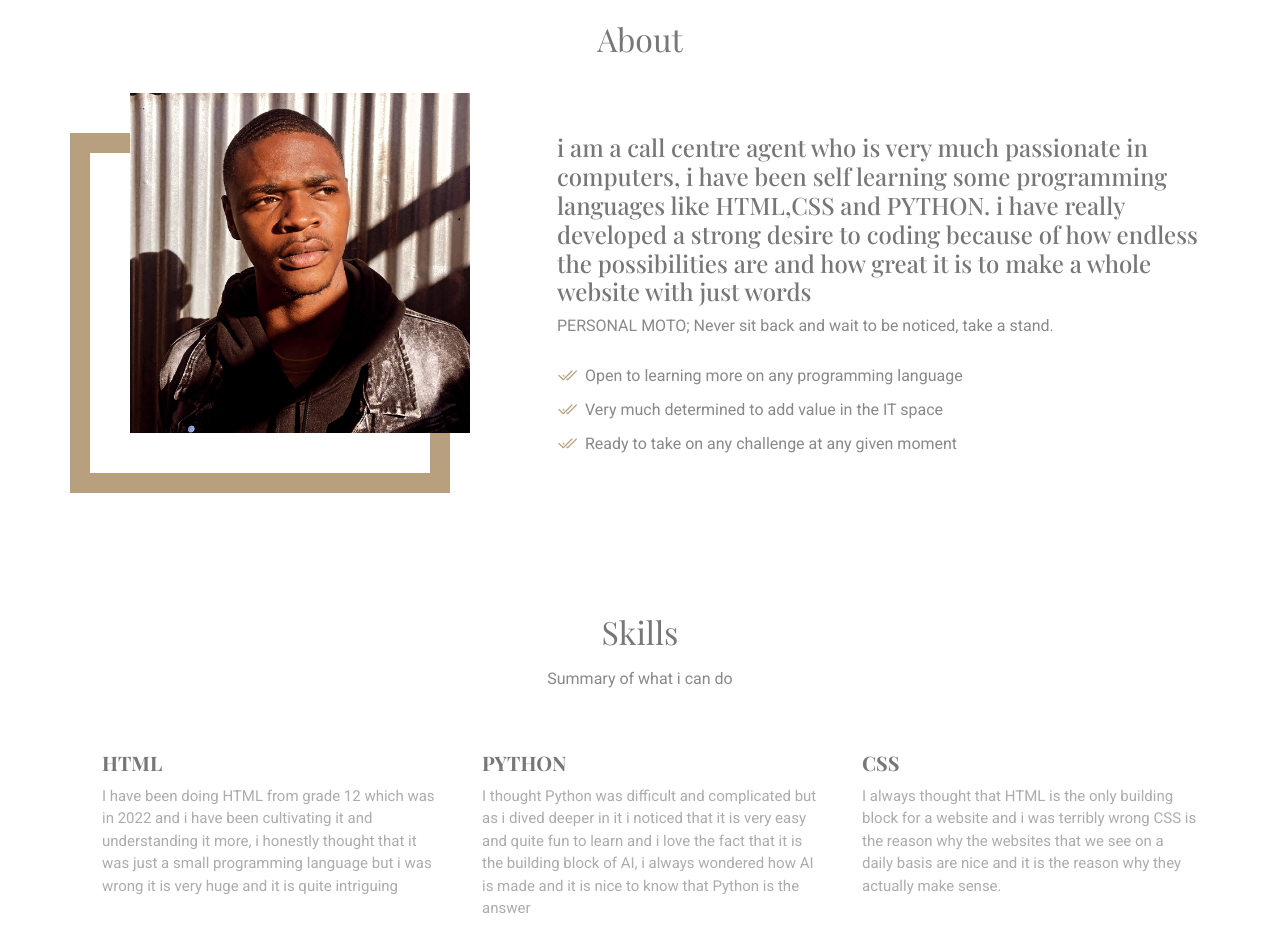
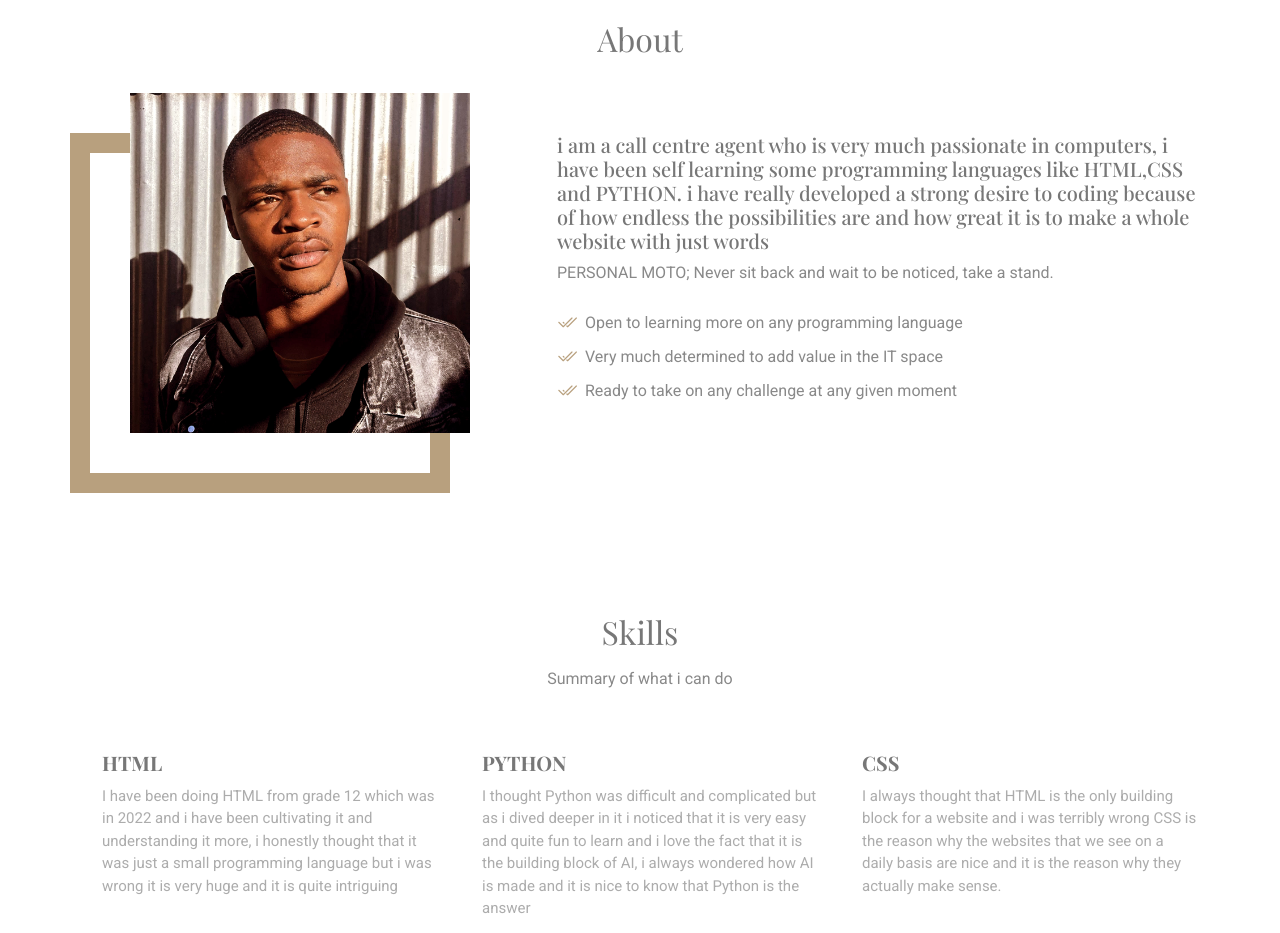
Before and after one commit to reabetswetamako19/My-portfolio-, a plain HTML site: page index.html in a window 1280 px wide. Shown: the part 840-1773 px from the top of the page. Drawn offline with nearby package versions, Linux system fonts and the light colour scheme; some icons are missing; a web font is replaced by a local one.

Commit message:
Update index.html
text size

```diff
--- a/index.html
+++ b/index.html
@@ -95,9 +95,9 @@
             <img src="assets/img/profile-img.jpg" class="img-fluid" alt="">
           </div>
           <div class="col-lg-7 content">
-            <h4>i am a call centre agent who is very much passionate in computers, i have been self learning some
+            <h5>i am a call centre agent who is very much passionate in computers, i have been self learning some
               programming languages like HTML,CSS and PYTHON. i have really developed a strong desire to coding because
-              of how endless the possibilities are and how great it is to make a whole website with just words </h4>
+              of how endless the possibilities are and how great it is to make a whole website with just words </h5>
             <p> PERSONAL MOTO; Never sit back and wait to be noticed, take a stand.
             </p>
             <ul>
```
